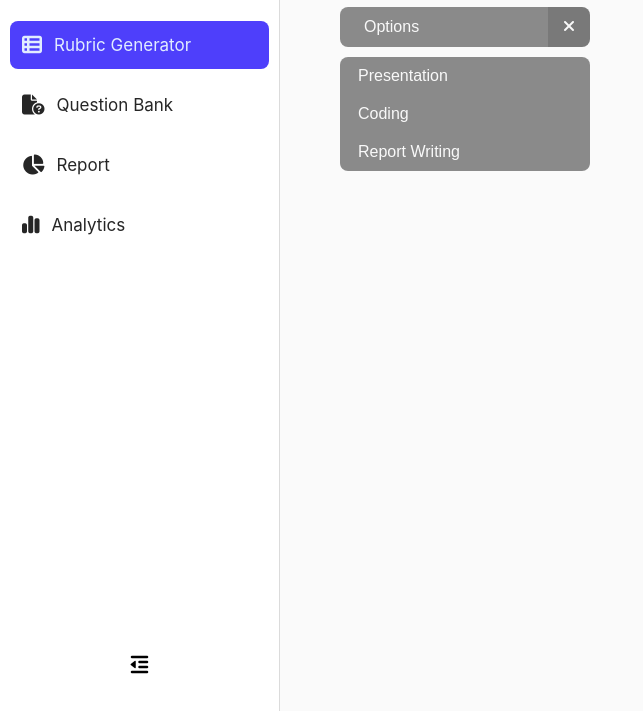
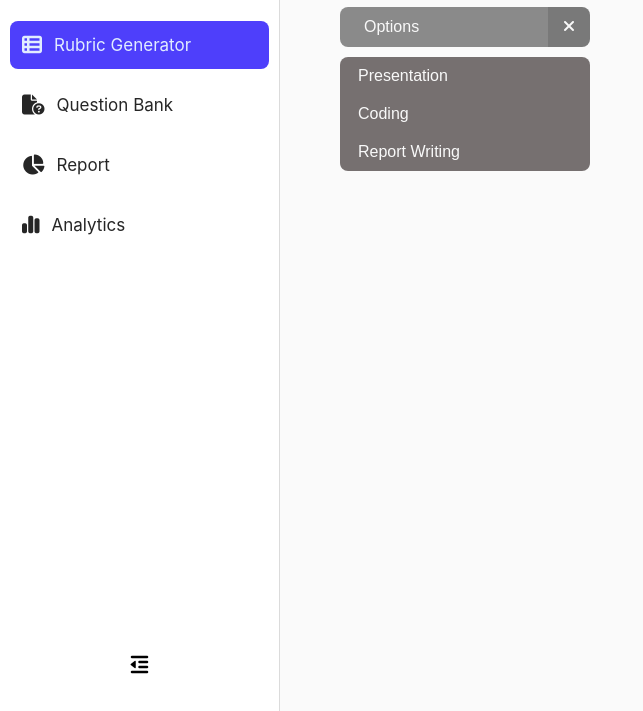
Before and after one commit to tsedik25/toolkit-for-educators, a plain HTML site: page rubric-generator.html in a window 1280 px wide. Both pictures are taken after a click on the button "Options". Shown: the part 89-800 px from the top of the page, without its empty margins (0-643 px from the left). Drawn offline with Linux system fonts and the light colour scheme.

Commit message:
made the dropdown opaque

```diff
--- a/style.css
+++ b/style.css
@@ -531,7 +531,7 @@ button {
   opacity: 0;
   visibility: hidden;
   border-radius: 8px;
-  background: rgba(0, 0, 0, 0.45);
+  background: rgb(118, 112, 112);
   transition: all 0.45s;
 }
 
```
